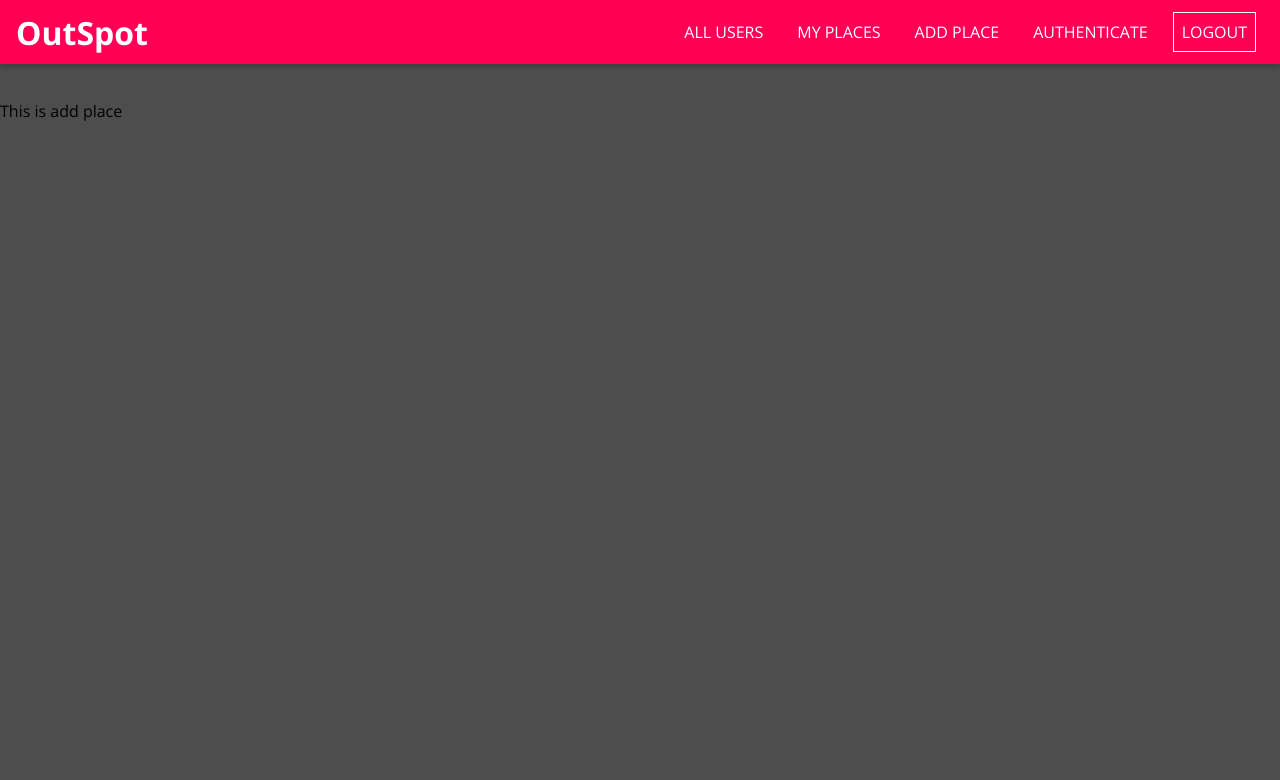
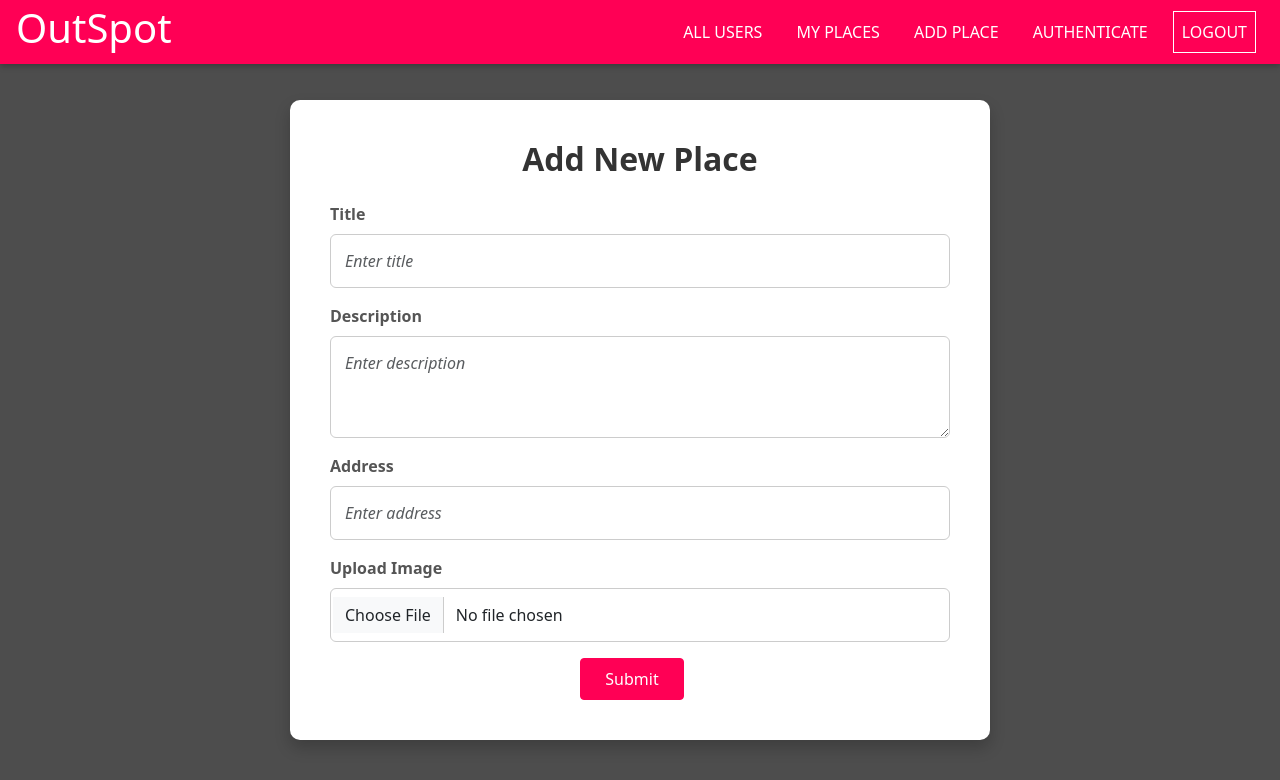
Before and after one commit to BipinAdhikari10/outspot, a Vue app in the folder outspot frontend/: page /places/new in a window 1280 px wide. Shown: the top 780 px of the page. Built offline with nearby package versions, Linux system fonts and the light colour scheme.

Commit message:
add place form-validtation

```diff
--- a/outspot frontend/public/index.html
+++ b/outspot frontend/public/index.html
@@ -4,8 +4,15 @@
     <meta charset="utf-8" />
     <meta http-equiv="X-UA-Compatible" content="IE=edge" />
     <meta name="viewport" content="width=device-width,initial-scale=1.0" />
+    <link
+      href="https://cdn.jsdelivr.net/npm/bootstrap@5.3.3/dist/css/bootstrap.min.css"
+      rel="stylesheet"
+      integrity="sha384-QWTKZyjpPEjISv5WaRU9OFeRpok6YctnYmDr5pNlyT2bRjXh0JMhjY6hW+ALEwIH"
+      crossorigin="anonymous"
+    />
+
     <link rel="icon" href="<%= BASE_URL %>favicon.ico" />
-    <title><%= htmlWebpackPlugin.options.title %></title>
+    <title>OutSpot</title>
   </head>
   <body>
     <noscript>
--- a/outspot frontend/src/main.js
+++ b/outspot frontend/src/main.js
@@ -1,9 +1,25 @@
 import Vue from "vue";
 import App from "./App.vue";
 import router from "./router";
+import Vuelidate from "vuelidate";
+import { ValidationProvider, ValidationObserver, extend } from "vee-validate";
+import { required, min } from "vee-validate/dist/rules";
+
+extend("required", {
+  ...required,
+  message: "This field is required",
+});
+extend("min", {
+  ...min,
+  message: "Title should be at least {length} characters",
+});
 
 Vue.config.productionTip = false;
 
+Vue.component("ValidationObserver", ValidationObserver);
+Vue.component("ValidationProvider", ValidationProvider);
+
+Vue.use(Vuelidate);
 new Vue({
   router,
   render: (h) => h(App),
--- a/outspot frontend/src/places/components/UserPlacesList.vue
+++ b/outspot frontend/src/places/components/UserPlacesList.vue
@@ -77,7 +77,7 @@ export default {
 }
 
 .place-item {
-  margin: 1rem 0;
+  margin: 1rem 0 !important;
 }
 
 .place-item__content {
--- a/outspot frontend/src/places/pages/AddPlace.vue
+++ b/outspot frontend/src/places/pages/AddPlace.vue
@@ -1,21 +1,167 @@
 <template>
-  <div>
-    <p>{{ message }}</p>
+  <div class="add-place-form">
+    <div class="form-wrapper">
+      <div class="form-container">
+        <h2 class="text-center mb-4">Add New Place</h2>
+        <ValidationObserver ref="form">
+          <form id="submissionForm" @submit.prevent="submitHandler">
+            <div class="form-group mb-3">
+              <ValidationProvider v-slot="{ errors }" rules="required|min:6">
+                <label for="title" class="form-label">Title</label>
+                <input
+                  type="text"
+                  class="form-control"
+                  id="title"
+                  v-model="formData.title"
+                  placeholder="Enter title"
+                />
+                <span class="error-message">{{ errors[0] }}</span>
+              </ValidationProvider>
+            </div>
+            <div class="form-group mb-3">
+              <ValidationProvider v-slot="{ errors }" rules="required">
+                <label for="description" class="form-label">Description</label>
+                <textarea
+                  class="form-control"
+                  id="description"
+                  v-model="formData.description"
+                  rows="3"
+                  placeholder="Enter description"
+                ></textarea>
+                <span class="error-message">{{ errors[0] }}</span>
+              </ValidationProvider>
+            </div>
+            <ValidationProvider v-slot="{ errors }" rules="required">
+              <div class="form-group mb-3">
+                <label for="address" class="form-label">Address</label>
+                <input
+                  type="text"
+                  class="form-control"
+                  id="address"
+                  v-model="formData.address"
+                  placeholder="Enter address"
+                />
+              </div>
+              <span class="error-message">{{ errors[0] }}</span>
+            </ValidationProvider>
+
+            <div class="form-group mb-3">
+              <label for="image" class="form-label">Upload Image</label>
+              <input type="file" class="form-control" id="image" />
+            </div>
+            <div style="text-align: center">
+              <button type="submit" class="button button--success">
+                Submit
+              </button>
+            </div>
+          </form>
+        </ValidationObserver>
+      </div>
+    </div>
   </div>
 </template>
 
 <script>
+// import CardComponent from "@/shared/ui/CardComponent.vue";
+
 export default {
   name: "AddPlace",
-  components: {},
+  components: {
+    // CardComponent,
+  },
   data() {
     return {
-      message: "This is add  place",
+      formData: {
+        title: "",
+        description: "",
+        address: "",
+        image: "",
+      },
     };
   },
   props: {},
-  methods: {},
+  methods: {
+    submitHandler() {
+      this.$refs.form.validate().then((valid) => {
+        if (valid) {
+          console.log(this.formData);
+        } else {
+          console.log("Form is not valid");
+        }
+      });
+    },
+  },
 };
 </script>
+<style>
+/* Full-screen background with form centering */
 
-<style></style>
+.form-wrapper {
+  display: flex;
+  justify-content: center;
+  align-items: center;
+  width: 100%;
+  height: 100%;
+}
+
+.form-container {
+  background-color: #fff;
+  padding: 40px;
+  border-radius: 10px;
+  box-shadow: 0 8px 16px rgba(0, 0, 0, 0.2);
+  max-width: 700px;
+  width: 100%;
+}
+
+h2 {
+  font-weight: 600;
+  color: #333;
+}
+
+/* Form group layout - label and input separation */
+.form-group {
+  display: flex;
+  flex-direction: column;
+  margin-bottom: 1rem;
+}
+
+.form-label {
+  font-weight: 600;
+  margin-bottom: 8px;
+  color: #555;
+}
+
+.form-control {
+  padding: 14px;
+  font-size: 16px;
+  border-radius: 6px;
+  border: 1px solid #ccc;
+  transition: border-color 0.3s;
+}
+
+.form-control:focus {
+  border-color: #007bff;
+  box-shadow: 0 0 8px rgba(0, 123, 255, 0.25);
+}
+
+/* Input placeholders */
+input::placeholder,
+textarea::placeholder {
+  color: #aaa;
+  font-style: italic;
+}
+.error-message {
+  color: red;
+}
+
+/* Form Container Responsiveness */
+@media (max-width: 576px) {
+  .form-container {
+    padding: 20px;
+  }
+
+  h2 {
+    font-size: 1.5rem;
+  }
+}
+</style>
--- a/outspot frontend/src/users/components/UserList.vue
+++ b/outspot frontend/src/users/components/UserList.vue
@@ -72,6 +72,7 @@ export default {
   flex-wrap: wrap;
   margin-top: 50px;
   gap: 50px;
+  border: 2px solid white;
 }
 .user-item {
   margin: 1rem;
@@ -129,7 +130,7 @@ export default {
 }
 
 .user-item__content {
-  box-shadow: 0 2px 8px rgba(0, 0, 0, 0.26);
+  /* box-shadow: 0 2px 8px rgba(0, 0, 0, 0.26); */
   border-radius: 6px;
   overflow: hidden;
   text-align: center;
```
Also changed, not shown: outspot frontend/package.json (+8 -2 lines), 1 other file (tests, documents, lock files or other folders).
